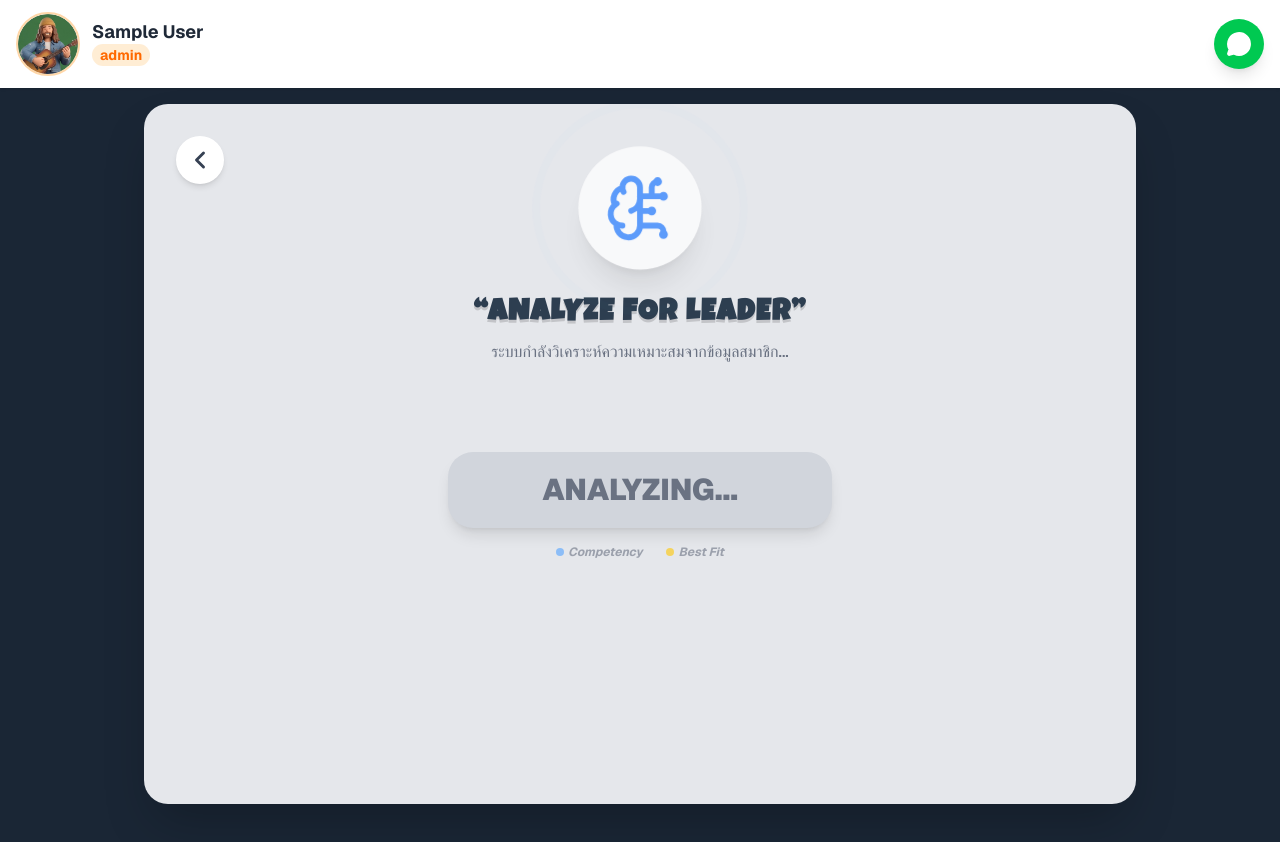
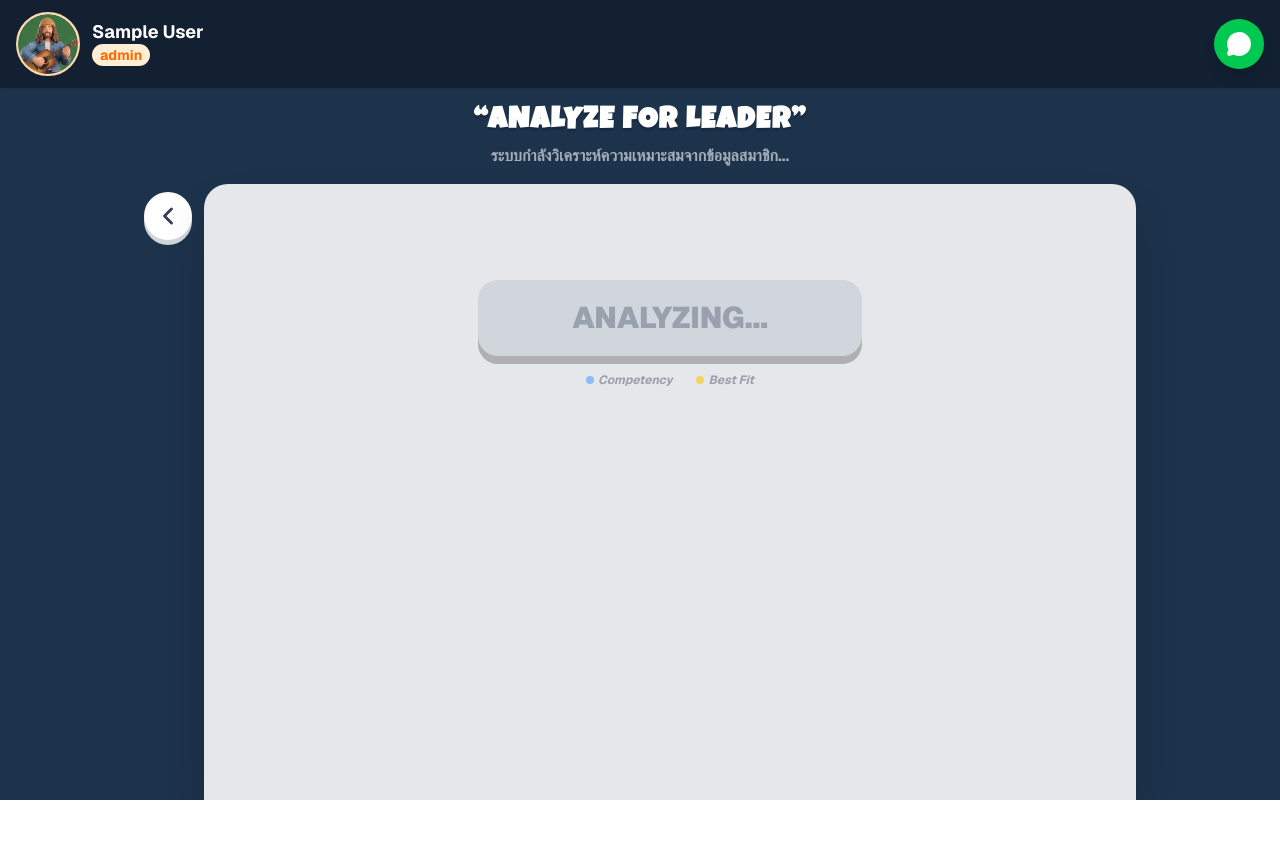
Before and after one commit to Oatto319/FinalProject, a Next.js app: page /join/analyze in a window 1280 px wide. Shown: the top 842 px of the page. After the commit the page ends 800 px from the top, so only its background shows below. Built offline with nearby package versions, Linux system fonts and the light colour scheme; sample sign-in values are in the browser's storage.

Commit message:
new analyze page

```diff
--- a/app/join/analyze/page.tsx
+++ b/app/join/analyze/page.tsx
@@ -1,8 +1,8 @@
 'use client';
 
-import { useState, useEffect } from 'react';
+import { useState, useEffect, useRef } from 'react';
 import { useRouter } from 'next/navigation';
-import { ChevronLeft, Sparkles, BrainCircuit } from 'lucide-react';
+import { ChevronLeft, Sparkles, X } from 'lucide-react';
 import Navbar from '../../navbar/page';
 
 interface RoomMember {
@@ -19,6 +19,8 @@ interface MatchedGroup {
   leaderId?: string;
 }
 
+interface MBTIResult { title: string; icon: string; description: string; jobs: string[]; }
+
 export default function AnalyzePage() {
   const router = useRouter();
   const [isAnalyzing, setIsAnalyzing] = useState(true);
@@ -26,6 +28,9 @@ export default function AnalyzePage() {
   const [roomIdState, setRoomIdState] = useState('');
   const [matchedGroups, setMatchedGroups] = useState<MatchedGroup[]>([]);
   const [myGroupId, setMyGroupId] = useState<number | null>(null);
+  const [memberTypes, setMemberTypes] = useState<Record<string, MBTIResult>>({});
+  const [mbtiPopup, setMbtiPopup] = useState<{ name: string; type: MBTIResult } | null>(null);
+  const typesFetchedRef = useRef(false);
 
   useEffect(() => {
     const userRaw = localStorage.getItem('currentUser');
@@ -54,6 +59,14 @@ export default function AnalyzePage() {
         if (mine) {
           members = mine.members;
           setMyGroupId(mine.id);
+          if (!typesFetchedRef.current) {
+            typesFetchedRef.current = true;
+            const typesRes = await fetch(`/api/rooms/${roomId}/member-types?groupId=${mine.id}`);
+            if (typesRes.ok) {
+              const typesData = await typesRes.json();
+              setMemberTypes(typesData.types ?? {});
+            }
+          }
         }
       }
       if (members.length === 0) {
@@ -100,36 +113,31 @@ export default function AnalyzePage() {
   };
 
   return (
-    <div className="min-h-screen bg-[#1A2635] font-sans flex flex-col items-center">
-      <Navbar />
+    <div className="min-h-screen bg-[#1D324B] font-sans flex flex-col items-center">
+      <Navbar bgColor="#122031" nameColor="white" />
 
-      <main className="w-full max-w-5xl mt-4 px-4 pb-12">
-        <div className="bg-[#E5E7EB] rounded-[24px] p-8 md:p-12 shadow-2xl flex flex-col items-center min-h-[700px] relative overflow-hidden">
+      <main className="w-full max-w-5xl mt-4 px-4 flex-1 flex flex-col">
+
+        {/* Title */}
+        <div className="text-center mb-4">
+          <h1 className="text-white text-3xl font-black uppercase tracking-tight">
+            &ldquo;Analyze for leader&rdquo;
+          </h1>
+          <p className="text-white/60 font-bold mt-1">
+            {isAnalyzing ? 'ระบบกำลังวิเคราะห์ความเหมาะสมจากข้อมูลสมาชิก...' : 'วิเคราะห์เสร็จสิ้น'}
+          </p>
+        </div>
+
+        <div className="flex items-start gap-3 flex-1">
 
           {/* Back Button */}
           <button
             onClick={() => router.back()}
-            className="absolute left-8 top-8 w-12 h-12 bg-white rounded-full flex items-center justify-center text-gray-700 shadow-md hover:bg-gray-100 transition-all z-20">
+            className="mt-2 flex-shrink-0 w-12 h-12 bg-white rounded-full flex items-center justify-center text-gray-700 shadow-[0_5px_0_0_#d1d5db] hover:shadow-[0_3px_0_0_#d1d5db] hover:translate-y-[2px] active:shadow-none active:translate-y-[5px] transition-all">
             <ChevronLeft size={28} strokeWidth={2.5} />
           </button>
 
-          {/* Analyze Icon & Animation */}
-          <div className="relative mb-8">
-            <div className={`p-6 rounded-full bg-white shadow-xl transition-all duration-1000 ${isAnalyzing ? 'animate-pulse scale-110' : 'scale-100'}`}>
-              <BrainCircuit size={64} className={isAnalyzing ? 'text-blue-500' : 'text-[#2D3E50]'} />
-            </div>
-            {isAnalyzing && (
-              <div className="absolute inset-0 border-4 border-blue-400 rounded-full animate-ping opacity-25"></div>
-            )}
-          </div>
-
-          {/* Title */}
-          <div className="text-center mb-10">
-            <h1 className="text-[#2D3E50] text-3xl font-black uppercase tracking-tight mb-2">
-              &ldquo;Analyze for leader&rdquo;
-            </h1>
-            <p className="text-gray-500 font-medium">ระบบกำลังวิเคราะห์ความเหมาะสมจากข้อมูลสมาชิก...</p>
-          </div>
+        <div className="flex-1 self-stretch bg-[#E5E7EB] rounded-t-[24px] p-8 md:p-12 shadow-2xl flex flex-col items-center overflow-hidden">
 
           {/* Analysis Results Grid */}
           <div className="w-full max-w-4xl grid grid-cols-1 sm:grid-cols-3 gap-6 mb-12">
@@ -152,6 +160,15 @@ export default function AnalyzePage() {
                     {isBest && (
                       <div className="absolute top-4 right-4 bg-yellow-400 text-white p-1 rounded-full">
                         <Sparkles size={16} fill="currentColor" />
+                      </div>
+                    )}
+                    {/* MBTI icon — top-right */}
+                    {!isBest && memberTypes[member.name] && (
+                      <div
+                        onClick={() => setMbtiPopup({ name: member.name, type: memberTypes[member.name] })}
+                        className="absolute top-3 right-3 w-10 h-10 rounded-full overflow-hidden hover:opacity-80 transition-opacity cursor-pointer"
+                      >
+                        <img src={memberTypes[member.name].icon} alt={memberTypes[member.name].title} className="w-full h-full object-contain" />
                       </div>
                     )}
 
@@ -197,13 +214,12 @@ export default function AnalyzePage() {
           {/* Result Action Button */}
           <button
             onClick={handleConfirm}
-            className={`
-              w-full max-w-sm py-5 rounded-[25px] font-black text-3xl shadow-lg transition-all transform active:scale-95
+            disabled={isAnalyzing}
+            className={`w-full max-w-sm py-5 rounded-[20px] font-black text-3xl transition-all
               ${isAnalyzing
-                ? 'bg-gray-300 text-gray-500 cursor-not-allowed'
-                : 'bg-[#2D3E50] text-white hover:bg-[#1E293B] shadow-[#1A2635]/30'}
+                ? 'bg-gray-300 text-gray-400 cursor-not-allowed shadow-[0_8px_0_0_#b0b0b0]'
+                : 'bg-[#2D3E50] text-white shadow-[0_8px_0_0_#111c27] hover:shadow-[0_4px_0_0_#111c27] hover:translate-y-[4px] active:shadow-none active:translate-y-[8px]'}
             `}
-            disabled={isAnalyzing}
           >
             {isAnalyzing ? 'ANALYZING...' : 'CONFIRM LEADER'}
           </button>
@@ -215,7 +231,42 @@ export default function AnalyzePage() {
           </div>
 
         </div>
+        </div>
       </main>
+
+      {/* MBTI Popup */}
+      {mbtiPopup && (
+        <div className="fixed inset-0 bg-black/50 flex items-center justify-center z-50 px-4" onClick={() => setMbtiPopup(null)}>
+          <div className="bg-white rounded-3xl p-6 w-full max-w-sm shadow-2xl" onClick={(e) => e.stopPropagation()}>
+            <div className="flex items-center justify-between mb-4">
+              <div className="flex items-center gap-3">
+                <img src={mbtiPopup.type.icon} alt={mbtiPopup.type.title} className="w-14 h-14 object-contain" />
+                <div>
+                  <p className="text-xs text-gray-400 font-medium">ประเภทบุคลิกภาพ</p>
+                  <p className="text-xl font-black text-[#4B3E7A]">{mbtiPopup.type.title}</p>
+                  <p className="text-sm text-gray-500 font-medium">{mbtiPopup.name}</p>
+                </div>
+              </div>
+              <button onClick={() => setMbtiPopup(null)} className="w-9 h-9 rounded-full border-2 border-gray-200 flex items-center justify-center hover:bg-gray-100 transition-colors">
+                <X size={18} className="text-gray-600" />
+              </button>
+            </div>
+            {mbtiPopup.type.description && (
+              <p className="text-gray-500 text-sm leading-relaxed mb-4">{mbtiPopup.type.description}</p>
+            )}
+            {mbtiPopup.type.jobs?.length > 0 && (
+              <div>
+                <p className="text-xs font-black text-gray-400 uppercase tracking-widest mb-2">ตำแหน่งงานที่เหมาะสม</p>
+                <div className="flex flex-wrap gap-2">
+                  {mbtiPopup.type.jobs.map((job) => (
+                    <span key={job} className="bg-[#EDE9FF] text-[#4B3E7A] text-xs font-bold px-3 py-1.5 rounded-full">{job}</span>
+                  ))}
+                </div>
+              </div>
+            )}
+          </div>
+        </div>
+      )}
 
       <style jsx global>{`
         @keyframes scan {
```
